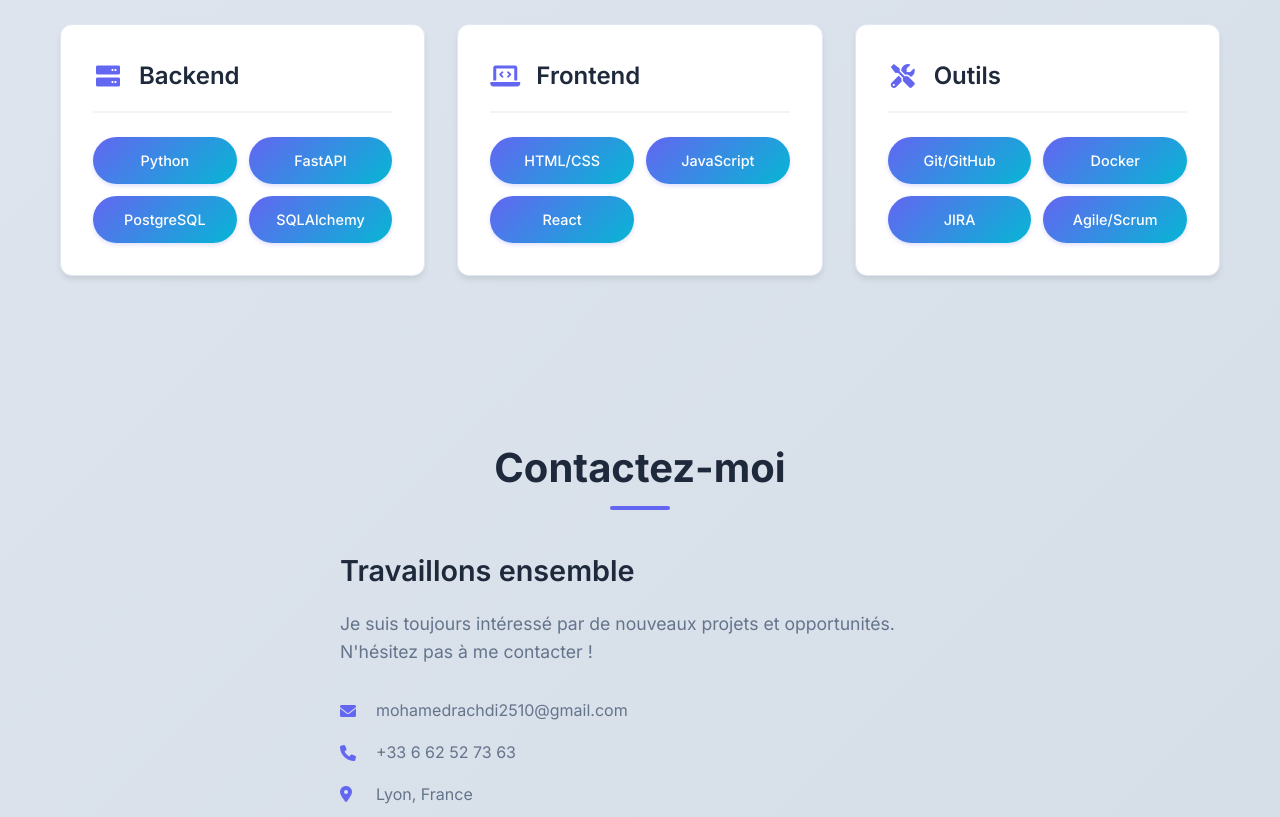
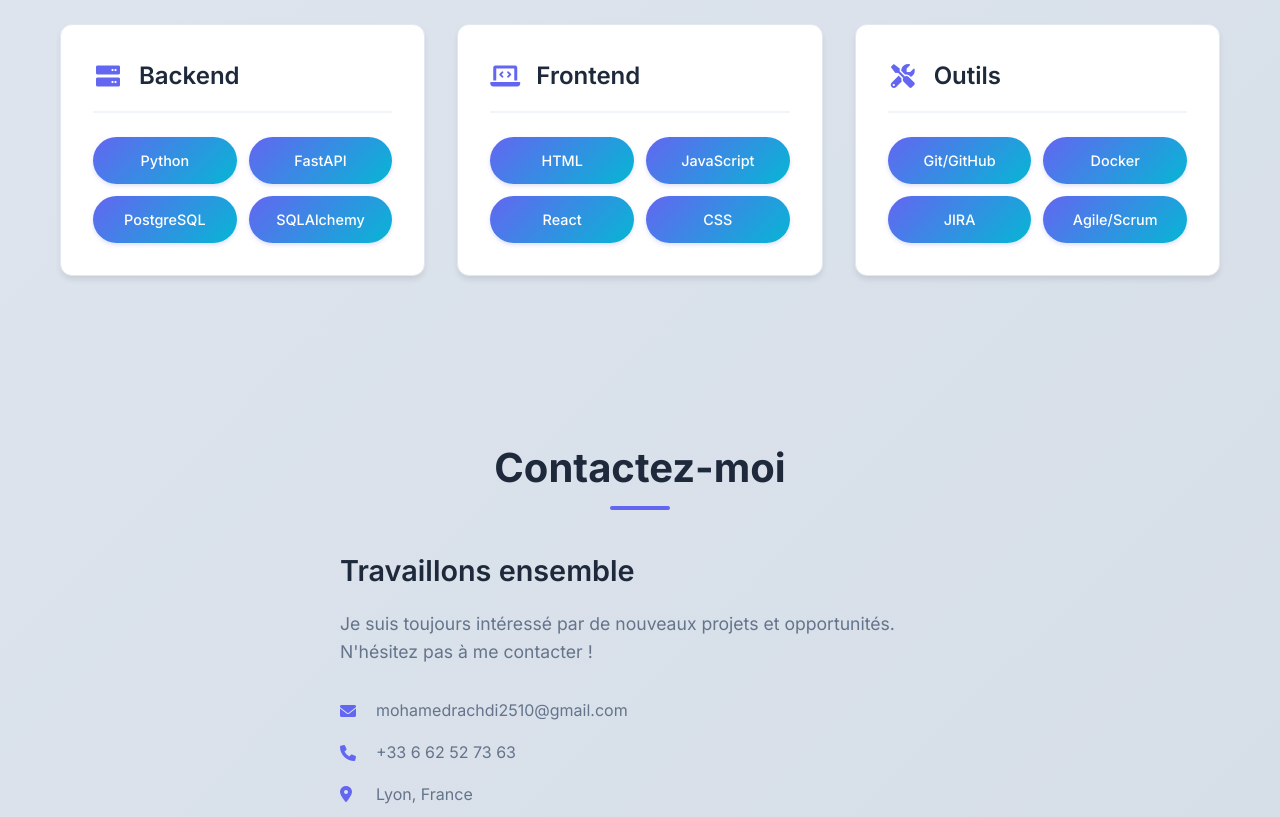
Before and after one commit to mHaashS/portfolio, a plain HTML site: page index.html in a window 1280 px wide. Shown: the part 1700-2517 px from the top of the page. Drawn offline with Linux system fonts and the light colour scheme.

Commit message:
ajout du css dans les competences frontend

```diff
--- a/index.html
+++ b/index.html
@@ -119,9 +119,10 @@
                         <h3>Frontend</h3>
                     </div>
                     <div class="skill-tags">
-                        <span class="skill-tag">HTML/CSS</span>
+                        <span class="skill-tag">HTML</span>
                         <span class="skill-tag">JavaScript</span>
                         <span class="skill-tag">React</span>
+                        <span class="skill-tag">CSS</span>
                     </div>
                 </div>
 
```
